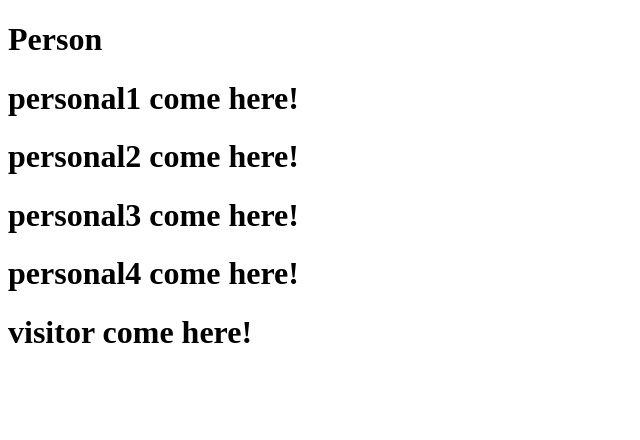
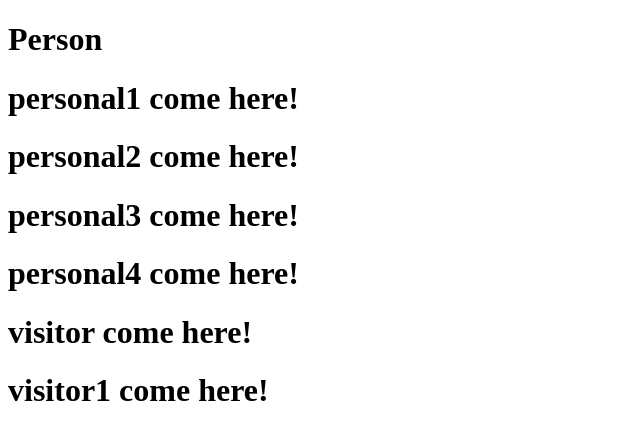
Before and after one commit to isbinge/node_practice, a website: page src/personal.html in a window 1280 px wide. Shown: the whole page, without its empty margins (0-640 px from the left). Drawn offline with Linux system fonts and the light colour scheme.

Commit message:
feat(person):visitor1

```diff
--- a/src/personal.html
+++ b/src/personal.html
@@ -13,6 +13,7 @@
       <h1>personal3 come here!</h1>
       <h1>personal4 come here!</h1>
       <h1>visitor come here!</h1>
+      <h1>visitor1 come here!</h1>
     </div>
   </body>
 </html>
```
